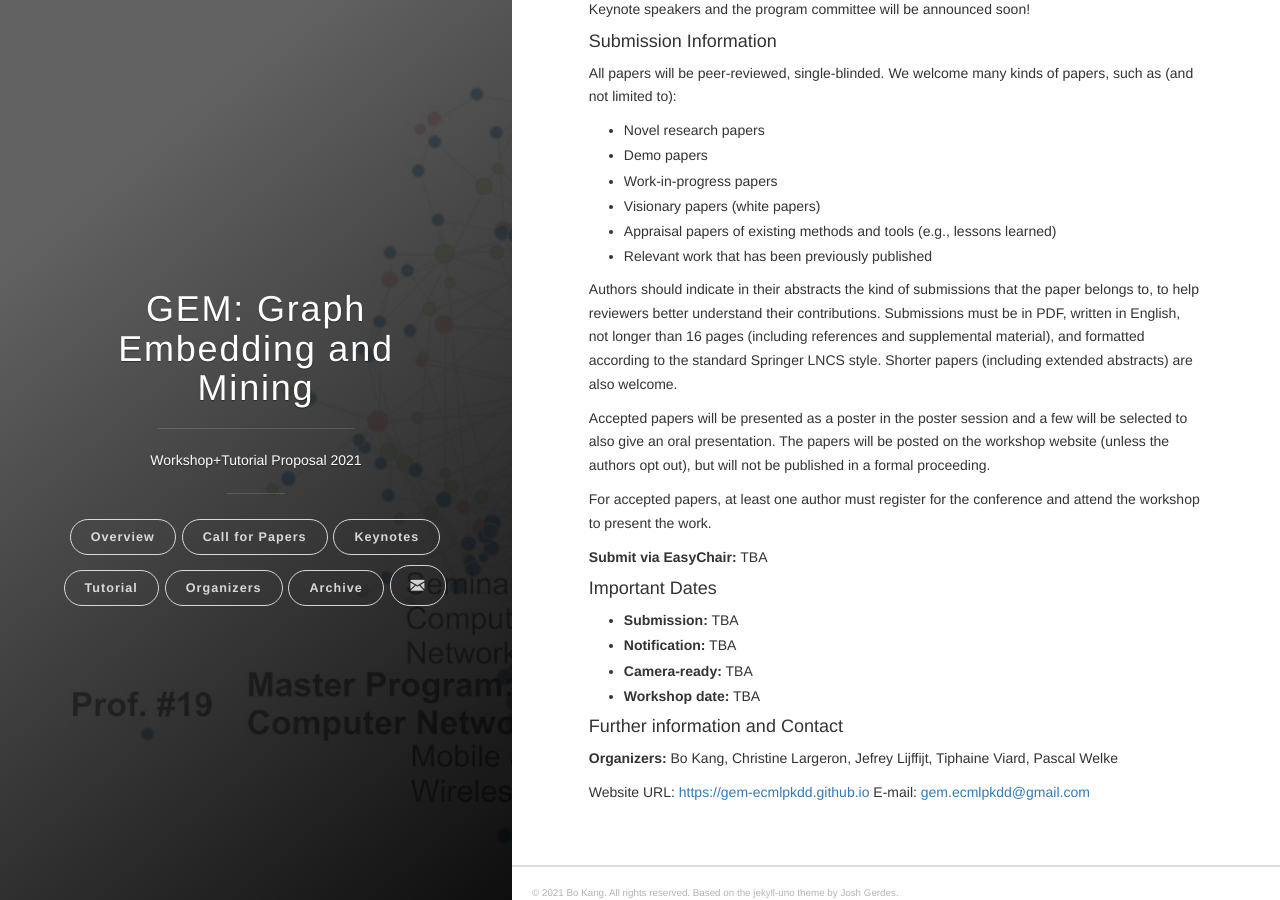
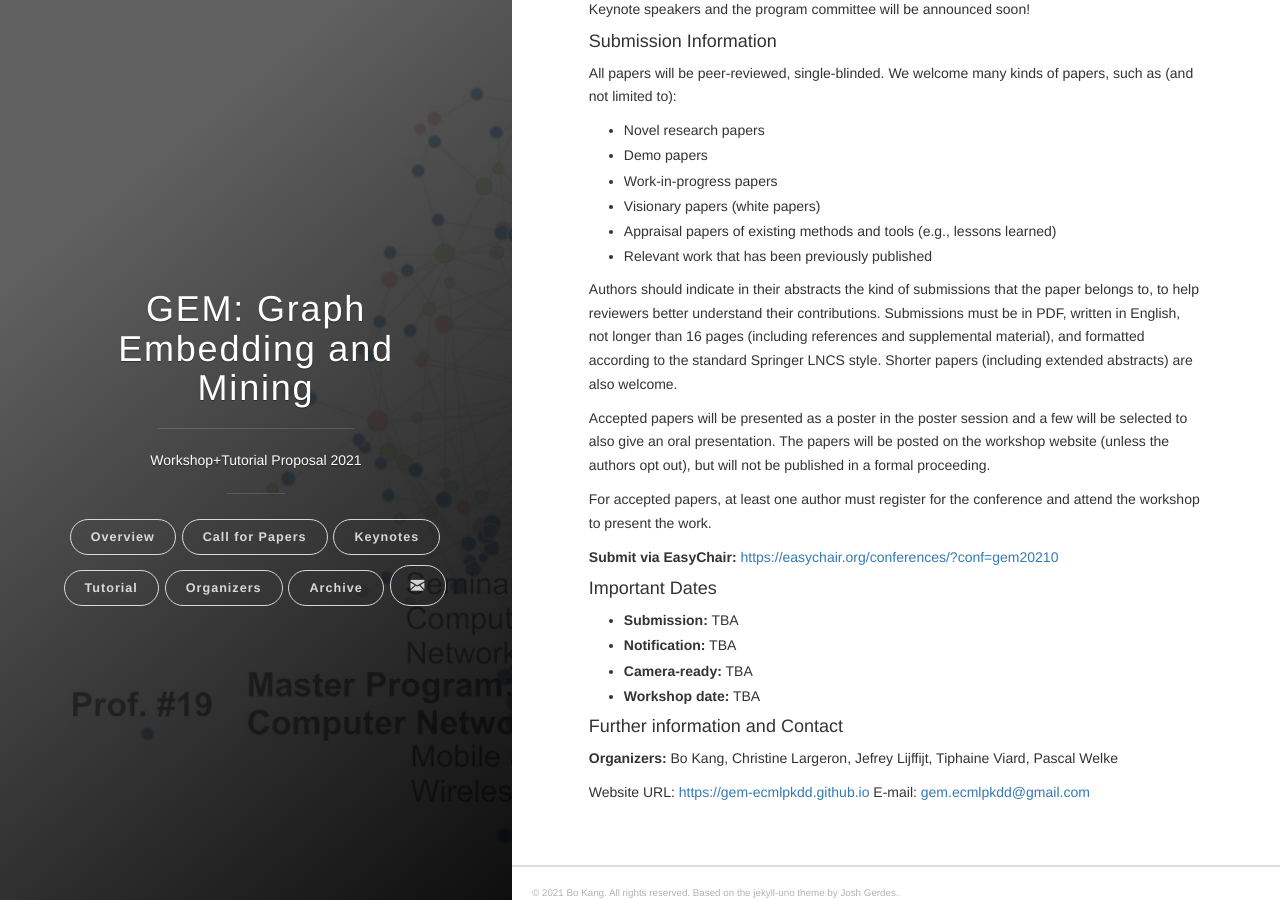
Before and after one commit to gem-ecmlpkdd/gem-ecmlpkdd.github.io, a Jekyll site: the page built from pages/cfp.md, in a window 1280 px wide and 900 px high, scrolled down 1802 px. Built offline with Jekyll 4.4.1, drawn with Linux system fonts in a browser that asks for light colours; nearby versions of some CDN libraries.

Commit message:
Update cfp.md
add easychair

```diff
--- a/pages/cfp.md
+++ b/pages/cfp.md
@@ -89,7 +89,7 @@ Accepted papers will be presented as a poster in the poster session and a few wi
 
 For accepted papers, at least one author must register for the conference and attend the workshop to present the work.
 
-**Submit via EasyChair:** TBA
+**Submit via EasyChair:** [https://easychair.org/conferences/?conf=gem20210](https://easychair.org/conferences/?conf=gem20210)
 
 #### Important Dates
 - **Submission:** TBA
```
